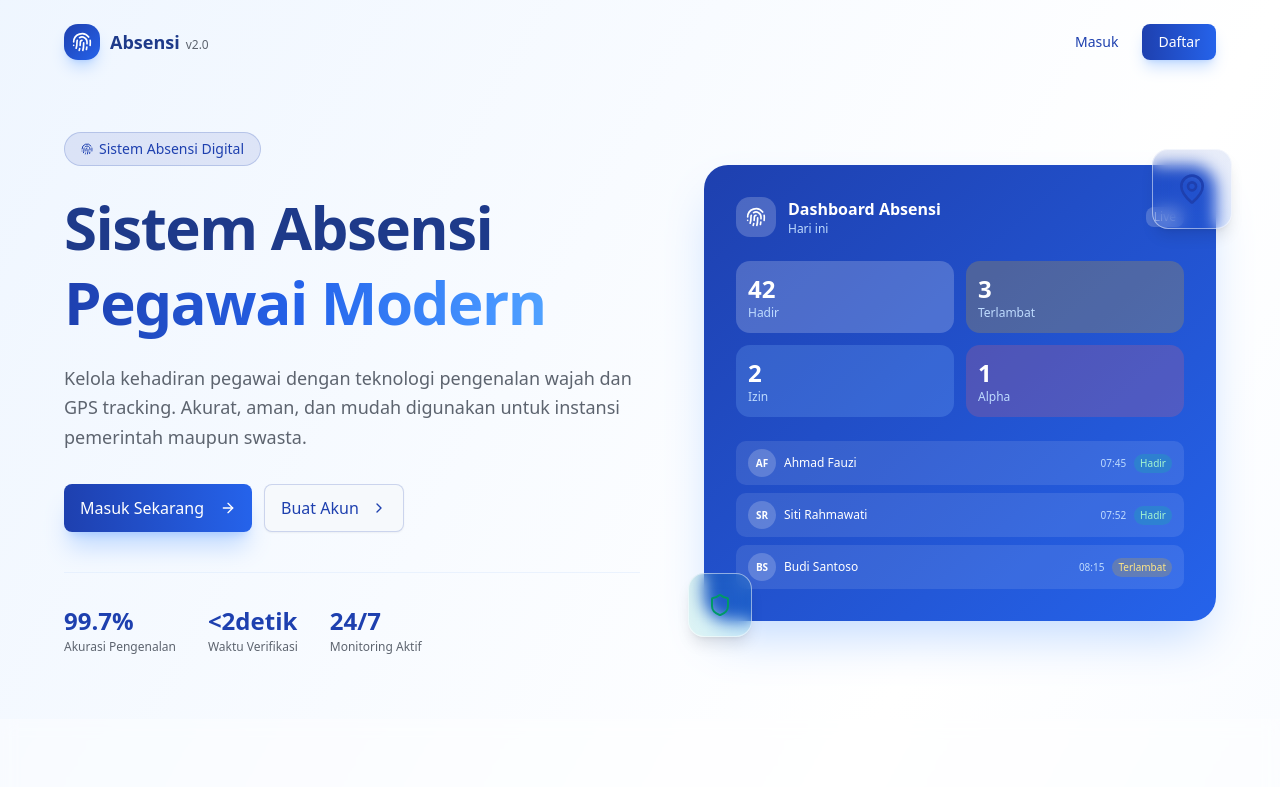
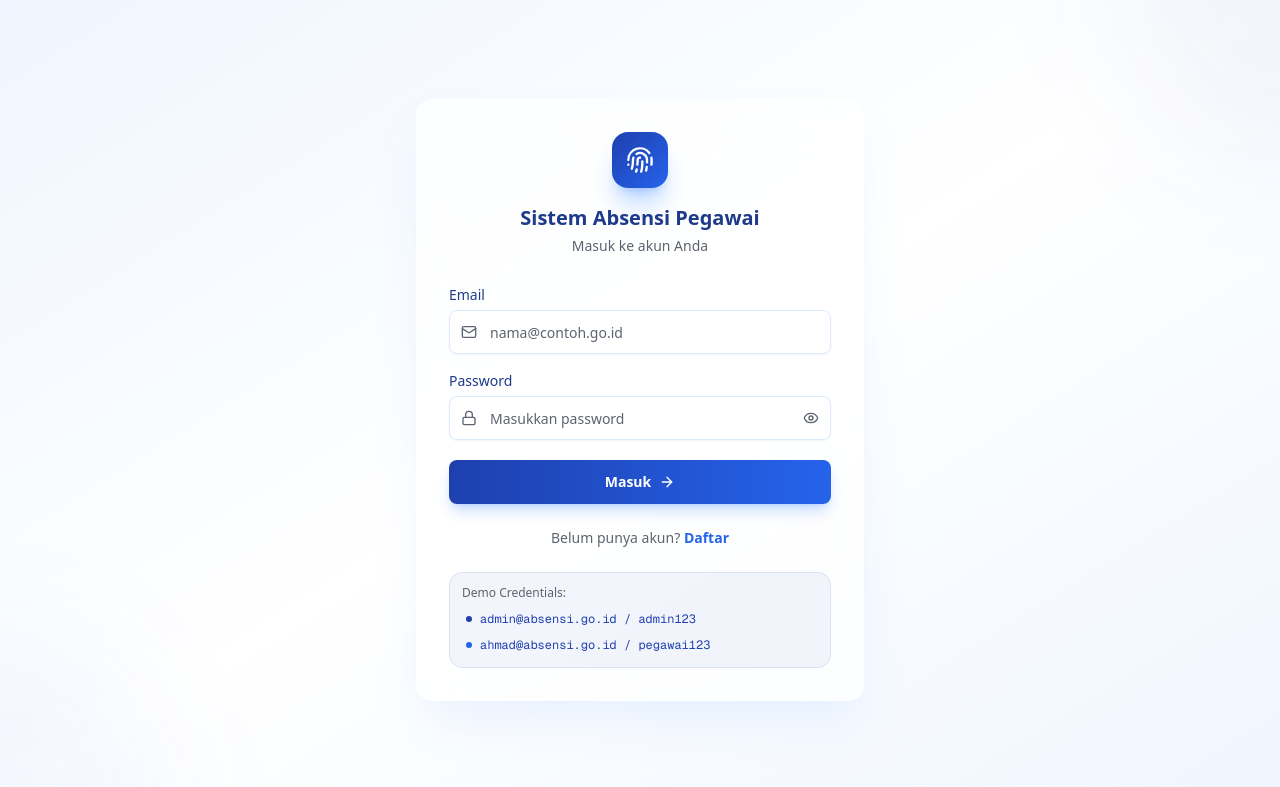
Before and after one commit to s3lv4ng/absensi-nonasn, a Next.js app: page / in a window 1280 px wide. Shown: the top 787 px of the page. Built offline with nearby package versions, Linux system fonts and the light colour scheme; no server answers.

Commit message:
02669241-48ef-4630-ab12-8e59083579f6

```diff
--- a/src/app/page.tsx
+++ b/src/app/page.tsx
@@ -3,7 +3,6 @@
 import { useEffect } from 'react'
 import { useAuthStore, useAppStore } from '@/store'
 import { AppLayout } from '@/components/layout/app-layout'
-import { LandingPage } from '@/components/auth/landing-page'
 import { LoginForm } from '@/components/auth/login-form'
 import { RegisterForm } from '@/components/auth/register-form'
 import { EmployeeDashboard } from '@/components/employee/employee-dashboard'
@@ -43,7 +42,7 @@ function ViewRenderer() {
     case 'employee-profile':
       return <Profile />
     default:
-      return <LandingPage />
+      return <LoginForm />
   }
 }
 
@@ -83,7 +82,7 @@ export default function Home() {
     return <LoadingScreen />
   }
 
-  const publicViews = ['landing', 'login', 'register']
+  const publicViews = ['login', 'register']
   const isPublicView = publicViews.includes(currentView)
 
   if (!isAuthenticated || isPublicView) {
--- a/src/store/index.ts
+++ b/src/store/index.ts
@@ -32,7 +32,7 @@ export const useAuthStore = create<AuthStore>((set, get) => ({
       // Ignore errors on logout
     }
     set({ user: null, isAuthenticated: false, isLoading: false })
-    useAppStore.getState().setCurrentView('landing')
+    useAppStore.getState().setCurrentView('login')
   },
 
   hasRole: (role) => {
@@ -78,7 +78,7 @@ interface AppStore {
 }
 
 export const useAppStore = create<AppStore>((set, get) => ({
-  currentView: 'landing',
+  currentView: 'login',
   sidebarOpen: false,
 
   setCurrentView: (currentView) => set({ currentView }),
```
